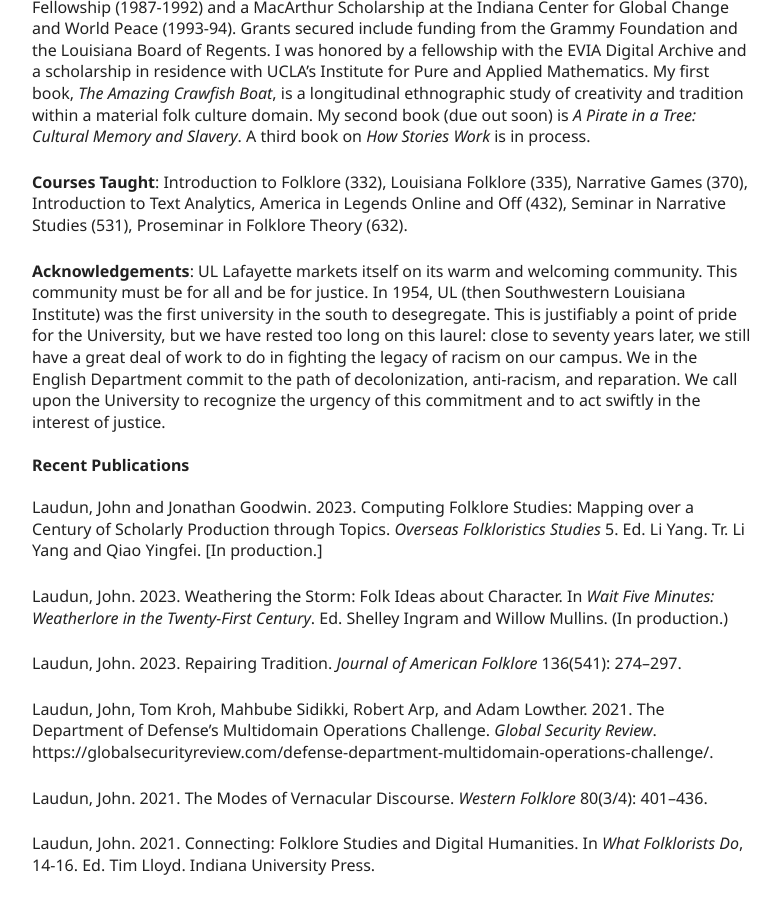
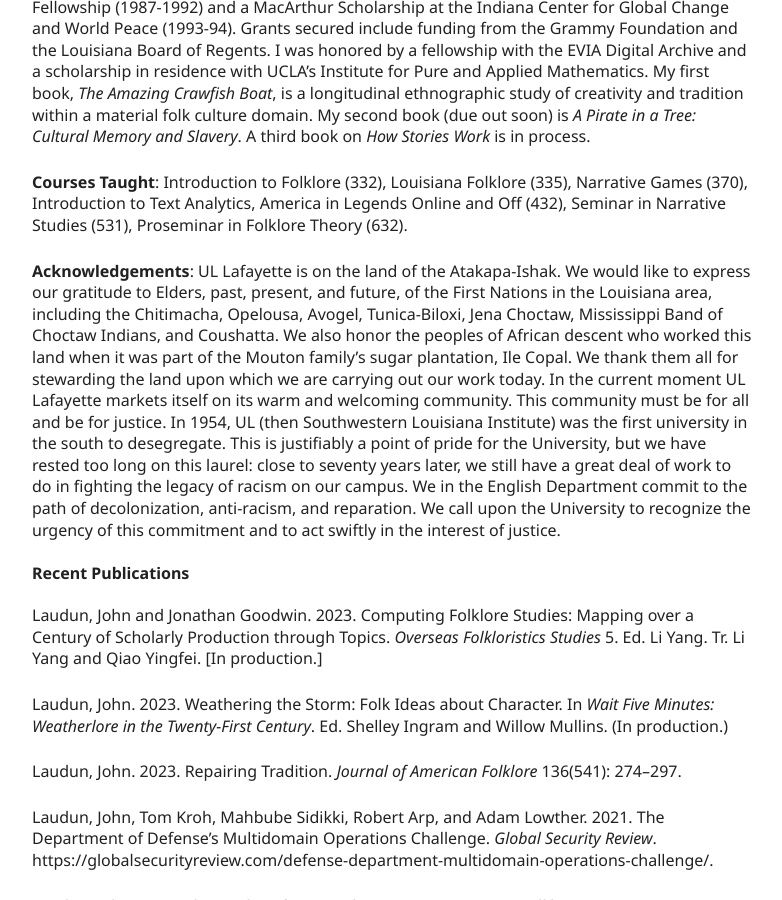
Before and after one commit to johnlaudun/jln, a Jekyll site: the page built from ul-profile.md, in a window 1280 px wide and 900 px high, scrolled down 511 px. Shown: the whole window, without its empty margins (248-1030 px from the left). Built offline with Jekyll 4.4.1, drawn with Linux system fonts in a browser that asks for light colours; our own code applies the rules of GitHub Pages for plain Markdown files.

Commit message:
Updated acknowledgement.

```diff
--- a/ul-profile.md
+++ b/ul-profile.md
@@ -13,7 +13,7 @@
 
 **Courses Taught**: Introduction to Folklore (332), Louisiana Folklore (335), Narrative Games (370), Introduction to Text Analytics, America in Legends Online and Off (432), Seminar in Narrative Studies (531), Proseminar in Folklore Theory (632).
 
-**Acknowledgements**: UL Lafayette markets itself on its warm and welcoming community. This community must be for all and be for justice. In 1954, UL (then Southwestern Louisiana Institute) was the first university in the south to desegregate. This is justifiably a point of pride for the University, but we have rested too long on this laurel: close to seventy years later, we still have a great deal of work to do in fighting the legacy of racism on our campus. We in the English Department commit to the path of decolonization, anti-racism, and reparation. We call upon the University to recognize the urgency of this commitment and to act swiftly in the interest of justice.
+**Acknowledgements**: UL Lafayette is on the land of the Atakapa-Ishak. We would like to express our gratitude to Elders, past, present, and future, of the First Nations in the Louisiana area, including the Chitimacha, Opelousa, Avogel, Tunica-Biloxi, Jena Choctaw, Mississippi Band of Choctaw Indians, and Coushatta. We also honor the peoples of African descent who worked this land when it was part of the Mouton family’s sugar plantation, Ile Copal. We thank them all for stewarding the land upon which we are carrying out our work today. In the current moment UL Lafayette markets itself on its warm and welcoming community. This community must be for all and be for justice. In 1954, UL (then Southwestern Louisiana Institute) was the first university in the south to desegregate. This is justifiably a point of pride for the University, but we have rested too long on this laurel: close to seventy years later, we still have a great deal of work to do in fighting the legacy of racism on our campus. We in the English Department commit to the path of decolonization, anti-racism, and reparation. We call upon the University to recognize the urgency of this commitment and to act swiftly in the interest of justice.
 
 ### Recent Publications
 
```
